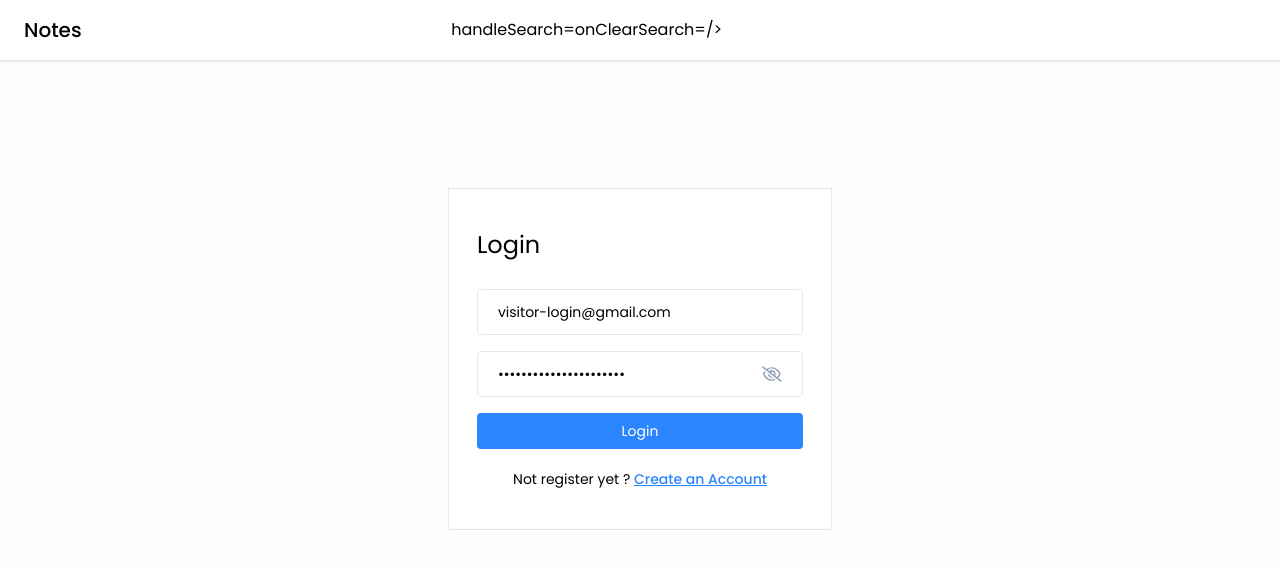
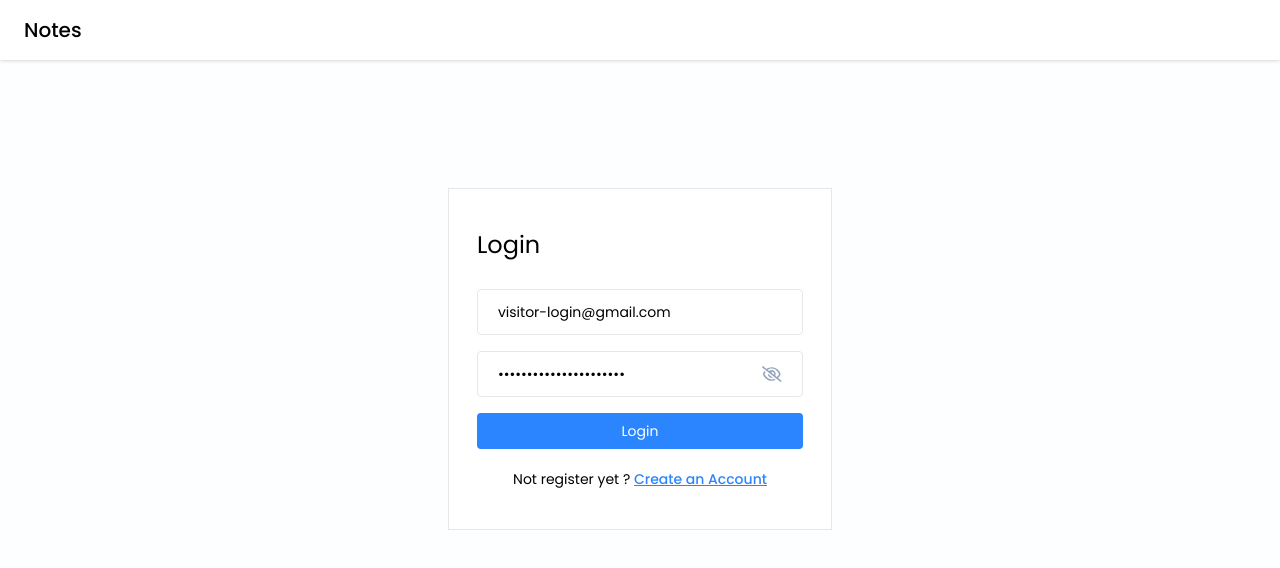
Before and after one commit to Vasanth-192121/note-app, a React (Vite) app in the folder client/: page / in a window 1280 px wide. Shown: the top 568 px of the page. Built offline with nearby package versions, Linux system fonts and the light colour scheme.

Commit message:
Update Navbar.jsx

```diff
--- a/client/src/components/Navbar.jsx
+++ b/client/src/components/Navbar.jsx
@@ -93,10 +93,6 @@ const Navbar = ({ userInfo, onSearchNote, handleClearSearch }) => {
         />
       )}
 
-        handleSearch={handleSearch}
-        onClearSearch={onClearSearch}
-      />
-
       <ProfileInfo
         userInfo={userInfo}
         onLogOut={onLogout}
```
